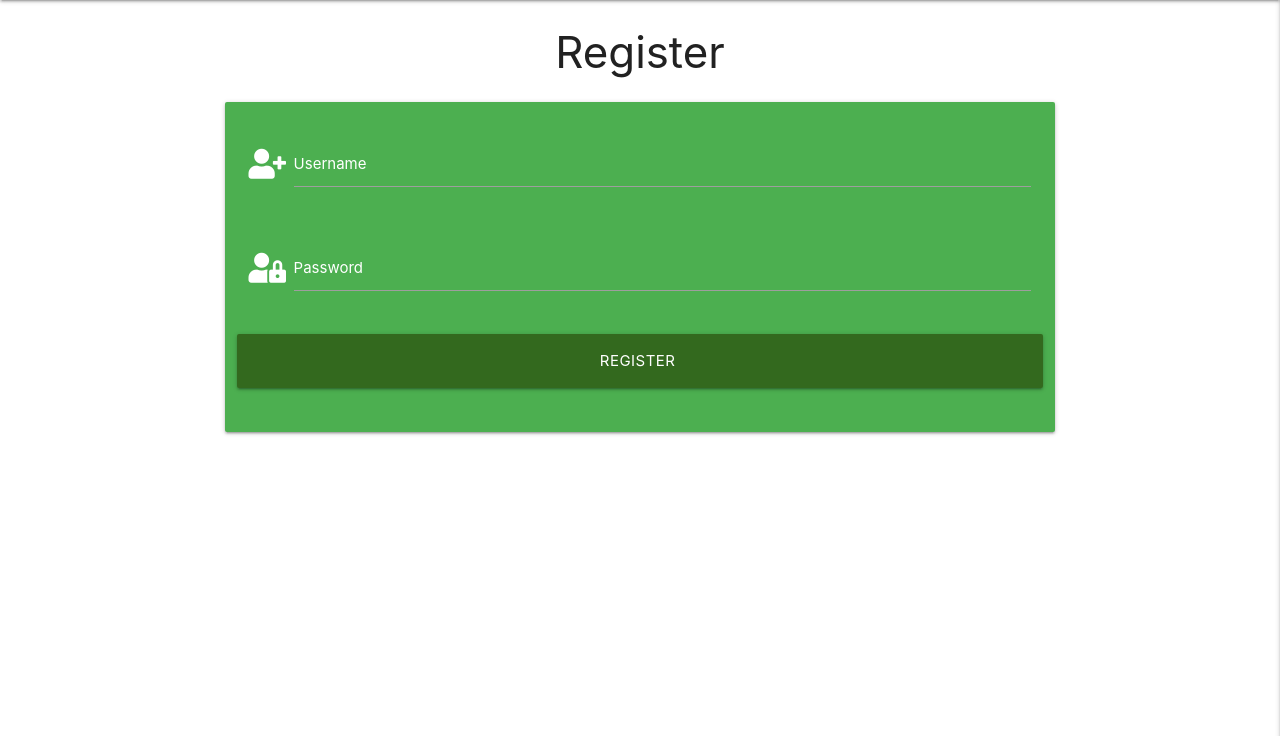
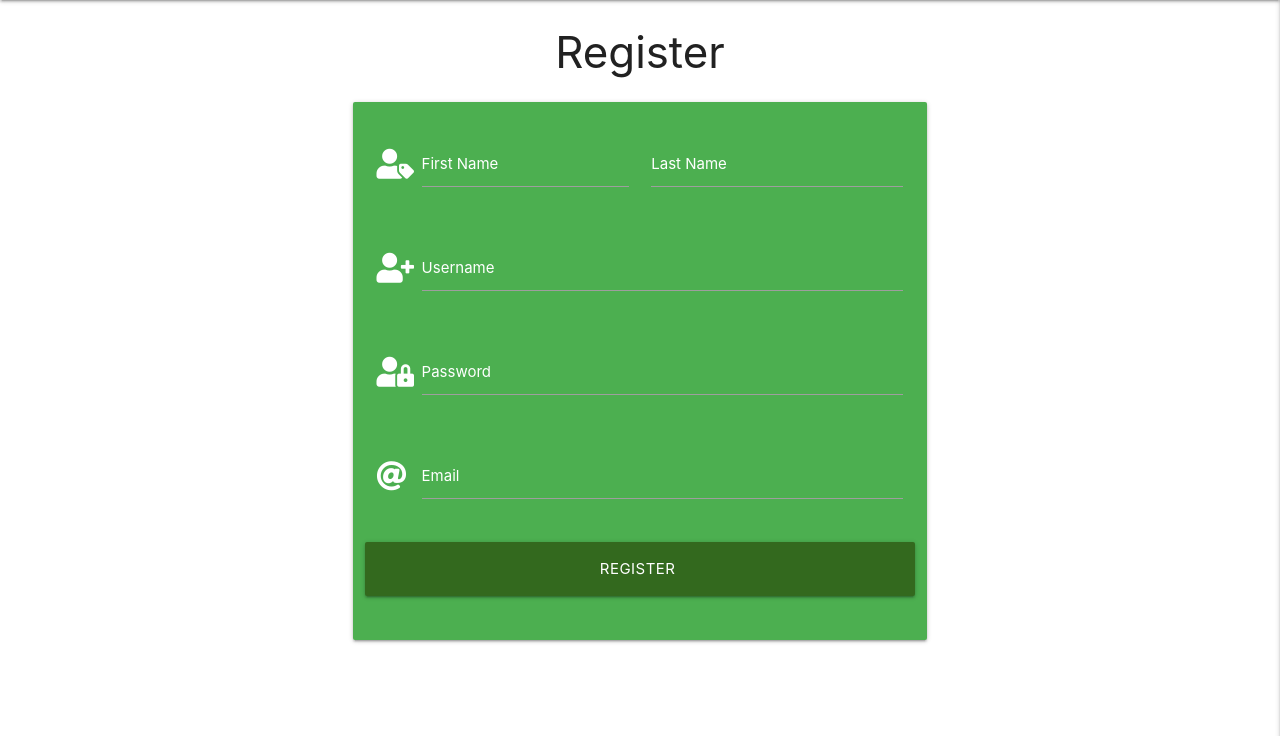
Before and after one commit to marcusnolan/restruction, a Flask app: page /register in a window 1280 px wide. Shown: the part 64-800 px from the top of the page. Run offline with Flask 2, Linux system fonts and the light colour scheme; some libraries are stand-ins or nearby versions.

Commit message:
User registering correctly. issue with redirect when existing username or email are found

```diff
--- a/app.py
+++ b/app.py
@@ -29,6 +29,30 @@ def get_items():
 
 @app.route("/register", methods=["GET", "POST"])
 def register():
+    if request.method == "POST":
+        # checking previous usernames
+        existing_user = mongo.db.users.find(
+            {"username": request.form.get("username").lower()},
+            {"email": request.form.get("email").lower()}
+            )
+
+        if existing_user:
+            flash("Username or email already in use")
+            return redirect(url_for("register"))
+
+        register = {
+            "first_name": request.form.get("first_name").lower(),
+            "last_name": request.form.get("last_name").lower(),
+            "username": request.form.get("username").lower(),
+            "password": generate_password_hash(request.form.get("password")),
+            "email": request.form.get("email").lower(),
+        }
+        mongo.db.users.insert_one(register)
+
+        # put the newuser into session cookie
+        session["user"] = request.form.get("username").lower()
+        flash("Registration Successfull! Welcome to Restruction")
+
     return render_template("register.html")
 
 
--- a/static/css/style.css
+++ b/static/css/style.css
@@ -0,0 +1,3 @@
+.flashes h4 {
+    line-height: 2;
+}
--- a/templates/base.html
+++ b/templates/base.html
@@ -43,9 +43,27 @@
                     <li><a href="{{ url_for('register') }}">Register</a></li>
         </ul>
     </header>
+
+    <section>
+        {% with messages = get_flashed_messages() %}
+            {% if messages %}
+                {% for message in messages %}
+                    <div class="row flashes">
+                        <h4 class="light-green lighten-4 center-align">
+                            {{ message }}
+                        </h4>
+                    </div>
+                {% endfor %}
+            {% endif %}
+        {% endwith %}
+    </section>
+
+
+    <main class="container">
     {% block content %}
     {}
     {% endblock %}
+    </main>
     <script src="https://code.jquery.com/jquery-3.6.0.min.js"
         integrity="sha256-/xUj+3OJU5yExlq6GSYGSHk7tPXikynS7ogEvDej/m4=" crossorigin="anonymous"></script>
     <script src="https://cdnjs.cloudflare.com/ajax/libs/materialize/1.0.0/js/materialize.min.js"></script>
--- a/templates/register.html
+++ b/templates/register.html
@@ -6,6 +6,17 @@
 <div class="row">
     <form class="col s12 m8 offset-m2" method="POST" action="{{ url_for('register') }}">
         <div class="card-panel green">
+            <div class="row">
+                <div class="white-text input-field col s6">
+                    <i class="fas fa-user-tag prefix"></i>
+                    <input name="first_name" id="first_name" type="text" class="validate">
+                    <label class="white-text" for="first_name">First Name</label>
+                </div>
+                <div class="white-text input-field col s6">
+                    <input name="last_name" id="last_name" type="text" class="validate">
+                    <label class="white-text" for="last_name">Last Name</label>
+                </div>
+            </div>
             <div class="row">
                 <div class="white-text input-field col s12">
                     <i class="fas fa-user-plus prefix"></i>
@@ -21,6 +32,13 @@
                 </div>
             </div>
             <div class="row">
+                <div class="white-text input-field col s12">
+                    <i class="fas fa-at prefix"></i>
+                    <input name="email" id="email" type="email" class="validate">
+                    <label class="white-text" for="email">Email</label>
+                </div>
+            </div>
+            <div class="row">
                 <button type="submit" class="col s12 btn-large light-green darken-4 white-text">
                     Register <i class="fas fa-dign-in-alt"></i>
                 </button>
```
